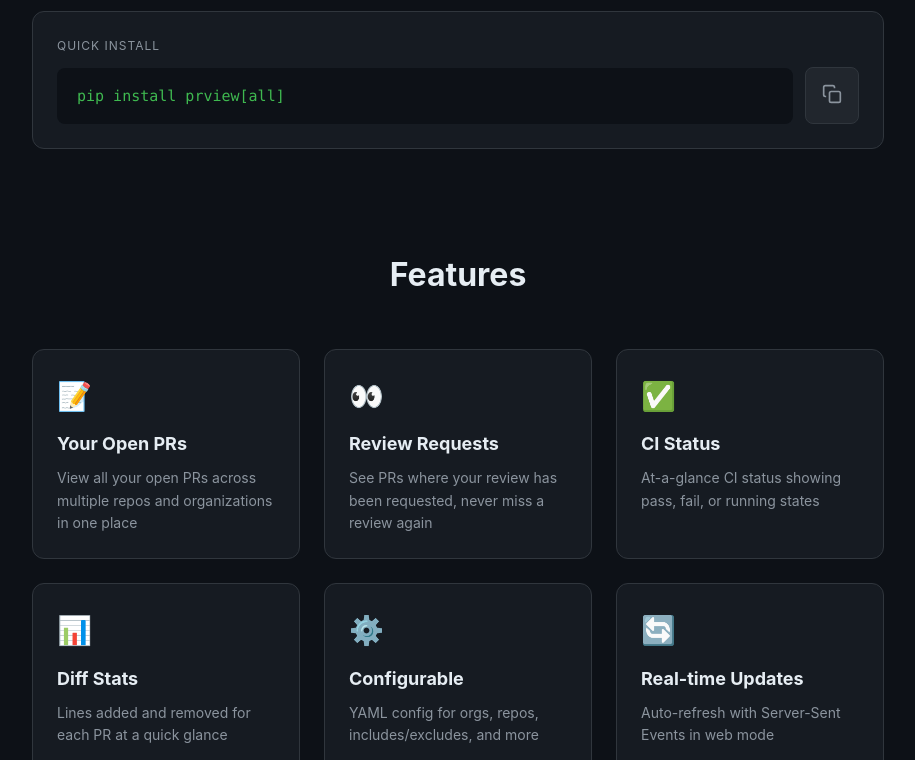
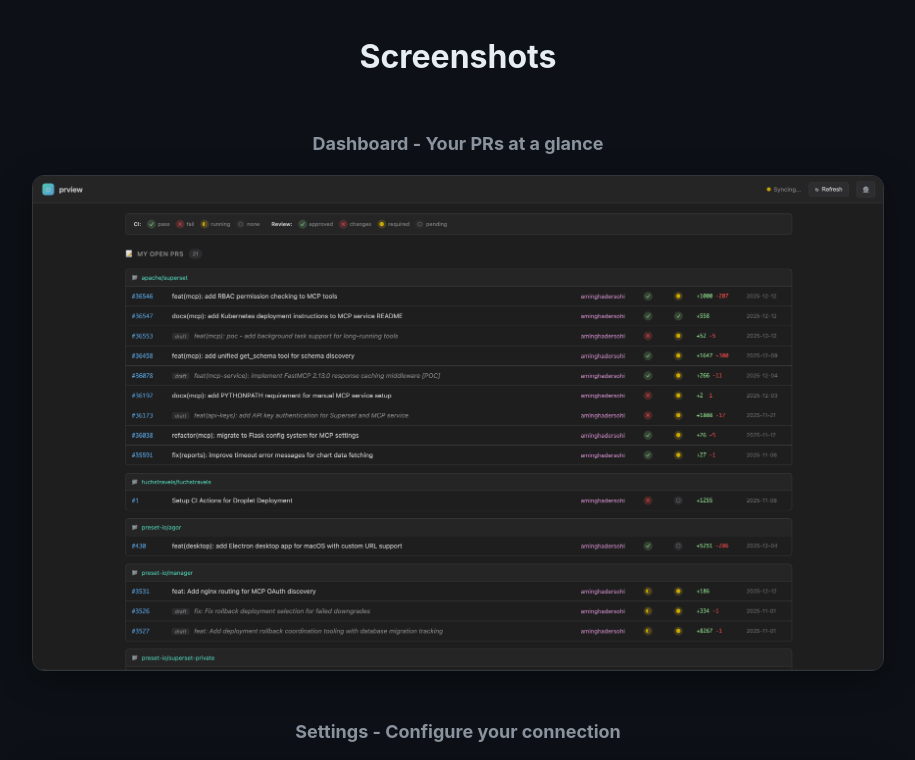
Before and after one commit to aminghadersohi/prview, a plain HTML site: page docs/index.html in a window 1280 px wide. Shown: the part 560-1320 px from the top of the page, without its empty margins (182-1097 px from the left). Drawn offline with Linux system fonts and the light colour scheme.

Commit message:
feat: Add screenshots to landing page

```diff
--- a/docs/index.html
+++ b/docs/index.html
@@ -327,6 +327,35 @@
         .status-icon.pending { background: rgba(210, 153, 34, 0.2); color: #d29922; }
         .status-icon.none { background: var(--bg-tertiary); color: var(--text-secondary); }
 
+        /* Screenshots */
+        .screenshots {
+            padding: 60px 0;
+        }
+
+        .screenshots h2 {
+            font-size: 32px;
+            text-align: center;
+            margin-bottom: 48px;
+        }
+
+        .screenshot-container {
+            margin-bottom: 40px;
+        }
+
+        .screenshot-container h3 {
+            font-size: 18px;
+            margin-bottom: 16px;
+            color: var(--text-secondary);
+            text-align: center;
+        }
+
+        .screenshot-container img {
+            width: 100%;
+            border-radius: 12px;
+            border: 1px solid var(--border);
+            box-shadow: 0 8px 32px rgba(0, 0, 0, 0.4);
+        }
+
         /* Footer */
         footer {
             padding: 40px 0;
@@ -381,6 +410,19 @@
                     </svg>
                     PyPI Package
                 </a>
+            </div>
+        </section>
+
+        <!-- Screenshots -->
+        <section class="screenshots">
+            <h2>Screenshots</h2>
+            <div class="screenshot-container">
+                <h3>Dashboard - Your PRs at a glance</h3>
+                <img src="screenshot-dashboard.png" alt="prview dashboard showing open PRs with CI and review status">
+            </div>
+            <div class="screenshot-container">
+                <h3>Settings - Configure your connection</h3>
+                <img src="screenshot-settings.png" alt="prview settings page showing GitHub connection and filter options">
             </div>
         </section>
 
```
Also changed, not shown: docs/screenshot-dashboard.png (added), docs/screenshot-settings.png (added).
